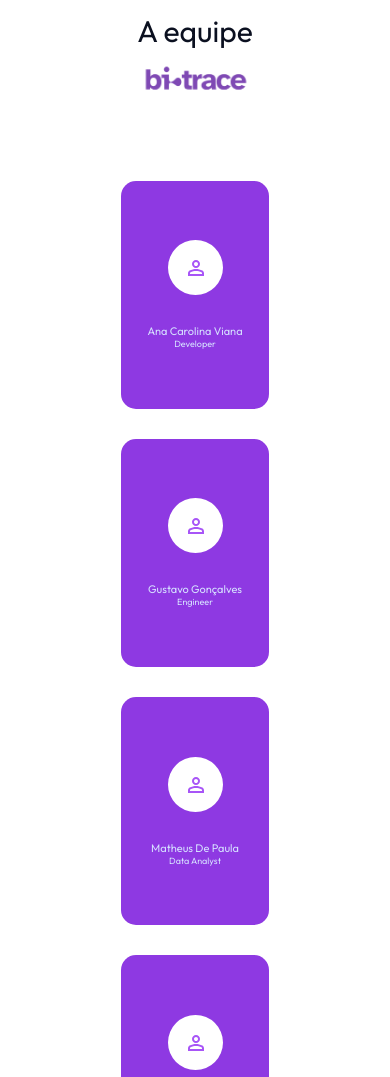
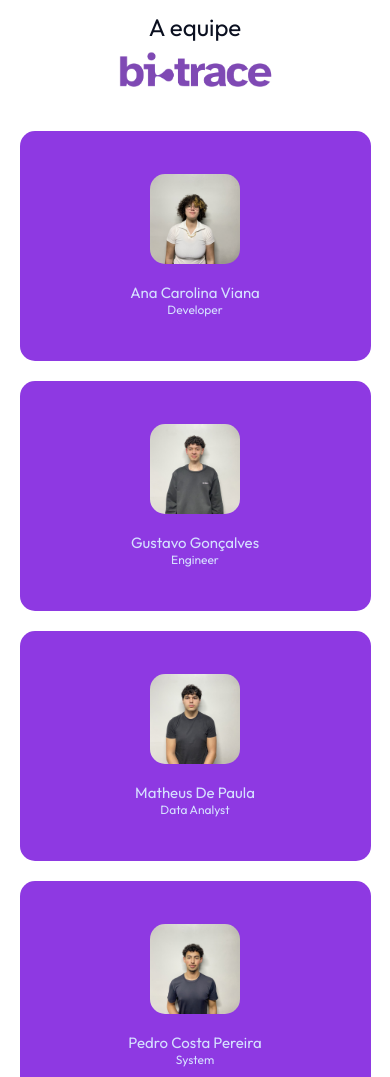
Before and after one commit to BioTrace-Monitoring/Projeto---BioTrace, a website: page public/index.html in a window 390 px wide. Shown: the part 5880-6957 px from the top of the page. Drawn offline with nearby package versions, Linux system fonts and the light colour scheme.

Commit message:
feat: adiciona foto da equipe

```diff
--- a/public/css/style.css
+++ b/public/css/style.css
@@ -48,7 +48,8 @@ body {
 
 
 /* NAVBAR - HEADER */
-html { /* Essa parte faz a transição suave ao navegar*/
+html {
+    /* Essa parte faz a transição suave ao navegar*/
     scroll-behavior: smooth;
 }
 
@@ -127,7 +128,7 @@ html { /* Essa parte faz a transição suave ao navegar*/
     align-items: center;
     justify-content: center;
     border: 1px solid var(--preto-padrao);
-    height:25%;
+    height: 25%;
     width: 1px;
 }
 
@@ -203,6 +204,7 @@ html { /* Essa parte faz a transição suave ao navegar*/
     background-image: url(../assets/icons/whatsapp-preto.svg);
     box-shadow: 0px 0px 10px #10B981;
 }
+
 /* Responsividade header */
 @media (max-width: 1440px) {
     .navbar {
@@ -210,6 +212,7 @@ html { /* Essa parte faz a transição suave ao navegar*/
         width: 97%;
 
     }
+
     .container-lista {
         flex-wrap: wrap;
         font-size: 14px;
@@ -217,18 +220,22 @@ html { /* Essa parte faz a transição suave ao navegar*/
         width: 70%;
         gap: 3%;
     }
+
     .container-lista .linha {
         display: none;
     }
+
     .container-lista li {
         padding: 10px;
         border-radius: 100px;
         border: 1px solid black;
         width: 100px;
     }
+
     .container-img {
         height: 80px;
     }
+
     #btn-login {
         font-size: 0px;
         background-image: url(./../assets/img/icon-login.svg);
@@ -238,6 +245,7 @@ html { /* Essa parte faz a transição suave ao navegar*/
         width: 70px;
         height: 70px;
     }
+
     .header-whatsapp {
         left: 85%;
         top: 80vh;
@@ -248,15 +256,18 @@ html { /* Essa parte faz a transição suave ao navegar*/
     .container-lista {
         display: none;
     }
+
     .container-img {
         background-image: url(./../assets/icons/BioTrace\ \(3\).png);
         width: 50%;
         height: 100%;
         background-size: contain;
     }
+
     .navbar {
         height: 80px;
     }
+
     #btn-login {
         width: 50px;
         height: 50px;
@@ -268,9 +279,11 @@ html { /* Essa parte faz a transição suave ao navegar*/
         left: 70%;
         top: 80vh;
     }
+
     .container-img {
         height: 100px;
     }
+
     .container-img {
         background-image: url(./../assets/icons/BioTrace\ \(4\).png);
         width: 50%;
@@ -315,15 +328,13 @@ html { /* Essa parte faz a transição suave ao navegar*/
 .degrade {
     width: 100%;
     height: 100%;
-    background: linear-gradient(
-        to bottom,
+    background: linear-gradient(to bottom,
             #ffff,
             #ffffff8f,
             rgba(255, 255, 255, 0.158),
             rgba(255, 255, 255, 0.158),
             rgba(255, 255, 255, 0.158),
-        #ffff
-    );
+            #ffff);
     display: flex;
     flex-direction: column;
     justify-content: flex-start;
@@ -467,21 +478,27 @@ html { /* Essa parte faz a transição suave ao navegar*/
         justify-content: center;
         text-align: center;
     }
+
     .filtro-janela {
         background-image: url(./../assets/img/filtro-nojanela.svg);
     }
+
     .inicio-titulo {
         font-size: 36px;
     }
+
     .inicio-paragrafo {
         font-size: 20px;
     }
+
     .inicio-dados-infos {
         text-align: center;
     }
+
     .inicio-dados-infos h1 {
         font-size: 32px;
     }
+
     .inicio-dados-infos p {
         font-size: 12px;
     }
@@ -491,9 +508,11 @@ html { /* Essa parte faz a transição suave ao navegar*/
     .container-inicio {
         height: 150vh;
     }
+
     .degrade {
         padding-top: 20%;
     }
+
     .inicio-dados {
         flex-wrap: wrap;
         height: max-content;
@@ -501,6 +520,7 @@ html { /* Essa parte faz a transição suave ao navegar*/
         align-items: center;
         justify-content: space-around;
     }
+
     .inicio-btn-conheca {
         background-image: none;
         align-items: center;
@@ -508,6 +528,7 @@ html { /* Essa parte faz a transição suave ao navegar*/
         padding: 3% 10%;
         font-size: 20px;
     }
+
     .inicio-btn-conheca:hover {
         background-image: none;
     }
@@ -517,21 +538,25 @@ html { /* Essa parte faz a transição suave ao navegar*/
     .container-inicio {
         height: 200vh;
     }
+
     .degrade {
         padding-top: 40%;
         gap: 100px;
     }
+
     .inicio-dados {
         width: 80%;
         height: 50%;
         gap: 10px;
         border-radius: 50px;
     }
+
     .inicio-dados-infos {
         flex-direction: column;
         width: 80%;
         height: 100px;
     }
+
     .inicio-subtitulo {
         font-size: 12px;
     }
@@ -544,13 +569,11 @@ html { /* Essa parte faz a transição suave ao navegar*/
 .container-componentes {
     width: 100%;
     min-height: 100vh;
-    background: linear-gradient(
-        to bottom,
+    background: linear-gradient(to bottom,
             #ffffff 0%,
             var(--cor-secundaria) 120px,
             var(--cor-secundaria) calc(100% - 120px),
-        #ffffff 100%
-    );
+            #ffffff 100%);
     display: flex;
     flex-direction: column;
     align-items: center;
@@ -571,7 +594,7 @@ html { /* Essa parte faz a transição suave ao navegar*/
 }
 
 .titulo-componentes:hover {
-    padding:  1% 5%;
+    padding: 1% 5%;
     background-color: white;
 }
 
@@ -751,13 +774,16 @@ html { /* Essa parte faz a transição suave ao navegar*/
         width: 60px;
         height: 60px;
     }
+
     .sobre-titulo .logo {
         width: 30vw;
         height: 10vh;
     }
+
     .sobre-content {
         height: 80vh;
     }
+
     .sobre-container {
         height: 200vh;
     }
@@ -767,6 +793,7 @@ html { /* Essa parte faz a transição suave ao navegar*/
     .sobre-content {
         height: 40vh;
     }
+
     .sobre-content h4 {
         font-size: 26px;
     }
@@ -781,6 +808,7 @@ html { /* Essa parte faz a transição suave ao navegar*/
     .sobre-content {
         height: 80vh;
     }
+
     .sobre-titulo .logo {
         width: 50vw;
         height: 10vh;
@@ -845,7 +873,7 @@ html { /* Essa parte faz a transição suave ao navegar*/
     gap: 25px;
     background-color: #8E39E2;
     width: 13.8%;
-    height: 23vh;
+    height: 30vh;
     border-radius: 15px;
     display: flex;
     align-items: center;
@@ -859,6 +887,12 @@ html { /* Essa parte faz a transição suave ao navegar*/
     color: #7c9bff;
 }
 
+.member-icon img {
+    width: 100px;
+    border-radius: 15px;
+}
+
+
 .member-name-function {
     display: flex;
     flex-direction: column;
@@ -878,94 +912,164 @@ html { /* Essa parte faz a transição suave ao navegar*/
 
 /* Responsividade Equipe */
 
-@media (max-width: 1440px){
-    .equipe-titulo div{
+@media (max-width: 1440px) {
+
+    .equipe-titulo div {
         width: 20vw;
     }
-    .equipe-container{
-        height: 75vh;
-    }
-
-    .equipe-content{
-        height: 50vh;
+
+    .equipe-container {
+        height: auto;
+        margin-bottom: 10vw;
+        gap: 40px;
+    }
+
+    .equipe-content {
+        width: 90%;
+        height: auto;
+        display: grid;
+        grid-template-columns: repeat(3, 1fr);
+        gap: 25px;
+    }
+
+    .equipe-box {
+        width: 100%;
+        height: 280px;
+        padding: 20px;
+        justify-content: center;
         gap: 20px;
     }
 
-    .equipe-box{
-        width: 40%;
-        height: 30vh;
-        padding: 10px;
-        justify-content: center;
-    }
-}
-
-@media (max-width: 960px){
-    .equipe-container{
-        height: 50vh;
-    }
-
-    .equipe-content{
-        height: 35vh;
+    .member-icon img {
+        width: 100px;
+        height: 100px;
+        object-fit: cover;
+    }
+}
+
+
+@media (max-width: 960px) {
+
+    .equipe-container {
+        height: auto;
+        gap: 35px;
+    }
+
+    .equipe-content {
+        width: 90%;
+        grid-template-columns: repeat(2, 1fr);
         gap: 20px;
     }
 
-    .equipe-box{
-        width: 40%;
-        height: 25vh;
-        padding: 10px;
-        justify-content: center;
-    }
-}
+    .equipe-box {
+        width: 100%;
+        height: 260px;
+        padding: 15px;
+        gap: 15px;
+    }
+
+    .member-icon img {
+        width: 90px;
+        height: 90px;
+        object-fit: cover;
+    }
+
+    .member-name-function .name {
+        font-size: 15px;
+    }
+
+    .member-name-function .function {
+        font-size: 12px;
+    }
+}
+
 
 @media (max-width: 768px) {
-    .equipe-titulo div{
+
+    .equipe-titulo div {
         width: 30vw;
     }
 
-    .equipe-container{
-        height: 240vh;
-    }
-
-    .equipe-content{
-        height: 215vh;
-        flex-direction: column;
+    .equipe-container {
+        height: auto;
+        margin-bottom: 100px;
         gap: 30px;
     }
 
-    .equipe-box{
-        width: 45%;
-        height: 30vh;
-        padding: 20px;
-        justify-content: center;
-    }
+    .equipe-content {
+        width: 90%;
+        height: auto;
+        display: grid;
+        grid-template-columns: repeat(2, 1fr);
+        gap: 20px;
+    }
+
+    .equipe-box {
+        width: 100%;
+        height: 250px;
+        padding: 15px;
+        justify-content: center;
+        gap: 15px;
+    }
+
+    .member-icon img {
+        width: 85px;
+        height: 85px;
+        object-fit: cover;
+        border-radius: 15px;
+    }
+
     .member-name-function .name {
-        font-size: 17px;
+        font-size: 14px;
     }
 
     .member-name-function .function {
-        font-size: 14px;
-    }
-}
+        font-size: 12px;
+    }
+}
+
 
 @media (max-width: 450px) {
-    .equipe-container{
-        height: 200vh;
-    }
-    .equipe-content{
-        height: 180vh;
-    }
-    .equipe-box{
-        width: 40%;
-        height: 30vh;
-        padding: 20px;
-        justify-content: center;
-    }
+
+    .equipe-titulo p {
+        font-size: 24px;
+    }
+
+    .equipe-titulo div {
+        width: 45vw;
+        height: 7vh;
+    }
+
+    .equipe-container {
+        height: auto;
+        margin-bottom: 80px;
+    }
+
+    .equipe-content {
+        width: 90%;
+        grid-template-columns: 1fr;
+        gap: 20px;
+    }
+
+    .equipe-box {
+        width: 100%;
+        height: 230px;
+        padding: 15px;
+        gap: 15px;
+    }
+
+    .member-icon img {
+        width: 90px;
+        height: 90px;
+        object-fit: cover;
+    }
+
     .member-name-function .name {
-        font-size: 11px;
+        font-size: 15px;
     }
 
     .member-name-function .function {
-        font-size: 9px;
+        font-size: 12px;
     }
 }
 
@@ -976,22 +1080,18 @@ html { /* Essa parte faz a transição suave ao navegar*/
     position: relative;
     width: 100%;
     height: 20vh;
-    background: linear-gradient(
-        to bottom,
+    background: linear-gradient(to bottom,
             #ffffff,
-        #D4C9FF
-    );
+            #D4C9FF);
 }
 
 .desfoque-bottom {
     position: relative;
     width: 100%;
     height: 20vh;
-    background: linear-gradient(
-        to bottom,
+    background: linear-gradient(to bottom,
             #D4C9FF,
-        #ffffff
-    );
+            #ffffff);
 }
 
 .solucao-container {
@@ -1076,25 +1176,55 @@ html { /* Essa parte faz a transição suave ao navegar*/
     font-size: 15px;
 }
 
-.svg1 {background-image: url("../assets/icons/1.svg");  background-size: 100% 100%; background-repeat: no-repeat;}
-.svg2 {background-image: url("../assets/icons/2.svg");  background-size: 100% 100%; background-repeat: no-repeat;}
-.svg3 {background-image: url("../assets/icons/3.svg");  background-size: 100% 100%; background-repeat: no-repeat;}
-.svg4 {background-image: url("../assets/icons/4.svg");  background-size: 100% 100%; background-repeat: no-repeat;}
-.svg5 {background-image: url("../assets/icons/5.svg");  background-size: 100% 100%; background-repeat: no-repeat;}
-.svg6 {background-image: url("../assets/icons/6.svg"); background-size: 100% 100%; background-repeat: no-repeat;}
+.svg1 {
+    background-image: url("../assets/icons/1.svg");
+    background-size: 100% 100%;
+    background-repeat: no-repeat;
+}
+
+.svg2 {
+    background-image: url("../assets/icons/2.svg");
+    background-size: 100% 100%;
+    background-repeat: no-repeat;
+}
+
+.svg3 {
+    background-image: url("../assets/icons/3.svg");
+    background-size: 100% 100%;
+    background-repeat: no-repeat;
+}
+
+.svg4 {
+    background-image: url("../assets/icons/4.svg");
+    background-size: 100% 100%;
+    background-repeat: no-repeat;
+}
+
+.svg5 {
+    background-image: url("../assets/icons/5.svg");
+    background-size: 100% 100%;
+    background-repeat: no-repeat;
+}
+
+.svg6 {
+    background-image: url("../assets/icons/6.svg");
+    background-size: 100% 100%;
+    background-repeat: no-repeat;
+}
 
 /* Responsividade Solução */
 
 @media (max-width: 2560px) {
-    .solucao-content{
+    .solucao-content {
         width: 45%;
     }
 }
 
-@media (max-width: 1920px){
-    .solucao-content{
+@media (max-width: 1920px) {
+    .solucao-content {
         width: 60%;
     }
+
     .solucao-box {
         width: 50%;
         height: 300px;
@@ -1102,25 +1232,29 @@ html { /* Essa parte faz a transição suave ao navegar*/
 }
 
 @media (max-width: 1440px) {
-    .solucao-box{
+    .solucao-box {
         width: 60%;
         height: 320px;
     }
 }
 
 @media (max-width: 1024px) {
-    .solucao-content{
+    .solucao-content {
         width: 80%;
     }
+
     .solucao-box {
         height: 350px;
     }
+
     .solucao-box-texto .box-titulo {
         font-size: 18px;
     }
+
     .solucao-box-texto .box-texto {
         font-size: 13px;
     }
+
     .solucao-box-texto {
         padding-left: 9%;
         padding-bottom: 2%;
@@ -1133,23 +1267,29 @@ html { /* Essa parte faz a transição suave ao navegar*/
         width: 60%;
         height: 250px;
     }
+
     .solucao-box-texto .box-titulo {
         font-size: 18px;
     }
+
     .solucao-box-texto .box-texto {
         font-size: 13px;
     }
+
     .solucao-box-texto {
         padding-left: 6%;
         padding-bottom: 0%;
         width: 55%;
     }
+
     .svg6 .solucao-box-texto {
         width: 65%;
     }
+
     .solucao-box:nth-child(odd) {
         margin-left: 0%;
     }
+
     .solucao-box:nth-child(even) {
         margin-left: 46%;
     }
@@ -1160,29 +1300,37 @@ html { /* Essa parte faz a transição suave ao navegar*/
         width: 80%;
         height: 150px;
     }
+
     .solucao-box-texto .box-titulo {
         font-size: 12px;
     }
+
     .solucao-box-texto .box-texto {
         font-size: 8px;
     }
+
     .solucao-box-texto {
         padding-left: 8%;
         padding-bottom: 0%;
         width: 55%;
     }
+
     .svg6 .solucao-box-texto {
         width: 65%;
     }
+
     .solucao-box:nth-child(odd) {
         margin-left: 0%;
     }
+
     .solucao-box:nth-child(even) {
         margin-left: 25%;
     }
-    .solucao-titulo{
+
+    .solucao-titulo {
         text-align: center;
     }
+
     .solucao-titulo .titulo {
         font-size: 30px;
     }
@@ -1192,8 +1340,8 @@ html { /* Essa parte faz a transição suave ao navegar*/
     }
 }
 
-@media (max-width: 390px){
-    .solucao-box{
+@media (max-width: 390px) {
+    .solucao-box {
         width: 90%;
         height: 190px;
     }
@@ -1206,7 +1354,7 @@ html { /* Essa parte faz a transição suave ao navegar*/
     width: 100%;
     display: flex;
     flex-direction: column;
-    justify-content:center;
+    justify-content: center;
     align-items: center;
     margin-bottom: 250px;
 }
@@ -1215,12 +1363,10 @@ html { /* Essa parte faz a transição suave ao navegar*/
     width: 100%;
     min-height: 100vh;
     background:
-        radial-gradient(
-            circle at 90% 50%,
+        radial-gradient(circle at 90% 50%,
             #eee5ff 0%,
             rgba(238, 229, 255, 0.5) 15%,
-            transparent 40%
-        ),white;
+            transparent 40%), white;
     display: flex;
     justify-content: center;
     flex-direction: column;
@@ -1356,15 +1502,41 @@ html { /* Essa parte faz a transição suave ao navegar*/
 }
 
 @media (max-width: 900px) {
-    .faq-sessao {padding:120px  5% 80px;}
-    .faq-titulo {margin-bottom: 20px;}
-    .faq-titulo h2 {font-size: 1.7rem;}
-    .faq-titulo p {font-size: 0.95rem;}
-    .faq-lista {max-width: 700px;}
-    .faq-pergunta {padding: 0 20px;}
-    .faq-pergunta h3 {font-size: 1rem;}
-    .faq-botao {min-width: 36px;}
-    .faq-resposta {padding: 0 20px 20px 20px;}
+    .faq-sessao {
+        padding: 120px 5% 80px;
+    }
+
+    .faq-titulo {
+        margin-bottom: 20px;
+    }
+
+    .faq-titulo h2 {
+        font-size: 1.7rem;
+    }
+
+    .faq-titulo p {
+        font-size: 0.95rem;
+    }
+
+    .faq-lista {
+        max-width: 700px;
+    }
+
+    .faq-pergunta {
+        padding: 0 20px;
+    }
+
+    .faq-pergunta h3 {
+        font-size: 1rem;
+    }
+
+    .faq-botao {
+        min-width: 36px;
+    }
+
+    .faq-resposta {
+        padding: 0 20px 20px 20px;
+    }
 }
 
 /* footer */
--- a/public/index.html
+++ b/public/index.html
@@ -176,7 +176,7 @@
             <div class="equipe-content">
 
                 <div class="equipe-box">
-                    <div class="member-icon"><img src="assets/icons/perfil.svg" alt=""></div>
+                    <div class="member-icon"><img src="assets/img/Ana.jpg" alt=""></div>
                     <div class="member-name-function">
                         <p class="name">Ana Carolina Viana</p>
                         <p class="function">Developer</p>
@@ -184,7 +184,7 @@
                 </div>
 
                 <div class="equipe-box">
-                    <div class="member-icon"><img src="assets/icons/perfil.svg" alt=""></div>
+                    <div class="member-icon"><img src="assets/img/Gustavo.jpg" alt=""></div>
                     <div class="member-name-function">
                         <p class="name">Gustavo Gonçalves</p>
                         <p class="function">Engineer</p>
@@ -192,7 +192,7 @@
                 </div>
 
                 <div class="equipe-box">
-                    <div class="member-icon"><img src="assets/icons/perfil.svg" alt=""></div>
+                    <div class="member-icon"><img src="assets/img/Matheus.jpg" alt=""></div>
                     <div class="member-name-function">
                         <p class="name">Matheus De Paula</p>
                         <p class="function">Data Analyst</p>
@@ -200,7 +200,7 @@
                 </div>
 
                 <div class="equipe-box">
-                    <div class="member-icon"><img src="assets/icons/perfil.svg" alt=""></div>
+                    <div class="member-icon"><img src="assets/img/PedroPereira.jpg" alt=""></div>
                     <div class="member-name-function">
                         <p class="name">Pedro Costa Pereira</p>
                         <p class="function">System</p>
@@ -208,7 +208,7 @@
                 </div>
 
                 <div class="equipe-box">
-                    <div class="member-icon"><img src="assets/icons/perfil.svg" alt=""></div>
+                    <div class="member-icon"><img src="assets/img/PedroCosta.jpg" alt=""></div>
                     <div class="member-name-function">
                         <p class="name">Pedro Barros Costa</p>
                         <p class="function">Operations</p>
@@ -216,7 +216,7 @@
                 </div>
 
                 <div class="equipe-box">
-                    <div class="member-icon"><img src="assets/icons/perfil.svg" alt=""></div>
+                    <div class="member-icon"><img src="assets/img/Karina.jpg" alt=""></div>
                     <div class="member-name-function">
                         <p class="name">Karina Cupola</p>
                         <p class="function">Product Manager</p>
```
Also changed, not shown: public/assets/img/Ana.jpg (added), public/assets/img/Gustavo.jpg (added), public/assets/img/Karina.jpg (added), public/assets/img/Matheus.jpg (added), public/assets/img/PedroCosta.jpg (added), public/assets/img/PedroPereira.jpg (added). Lines whose indentation alone changed are shown as unchanged.
